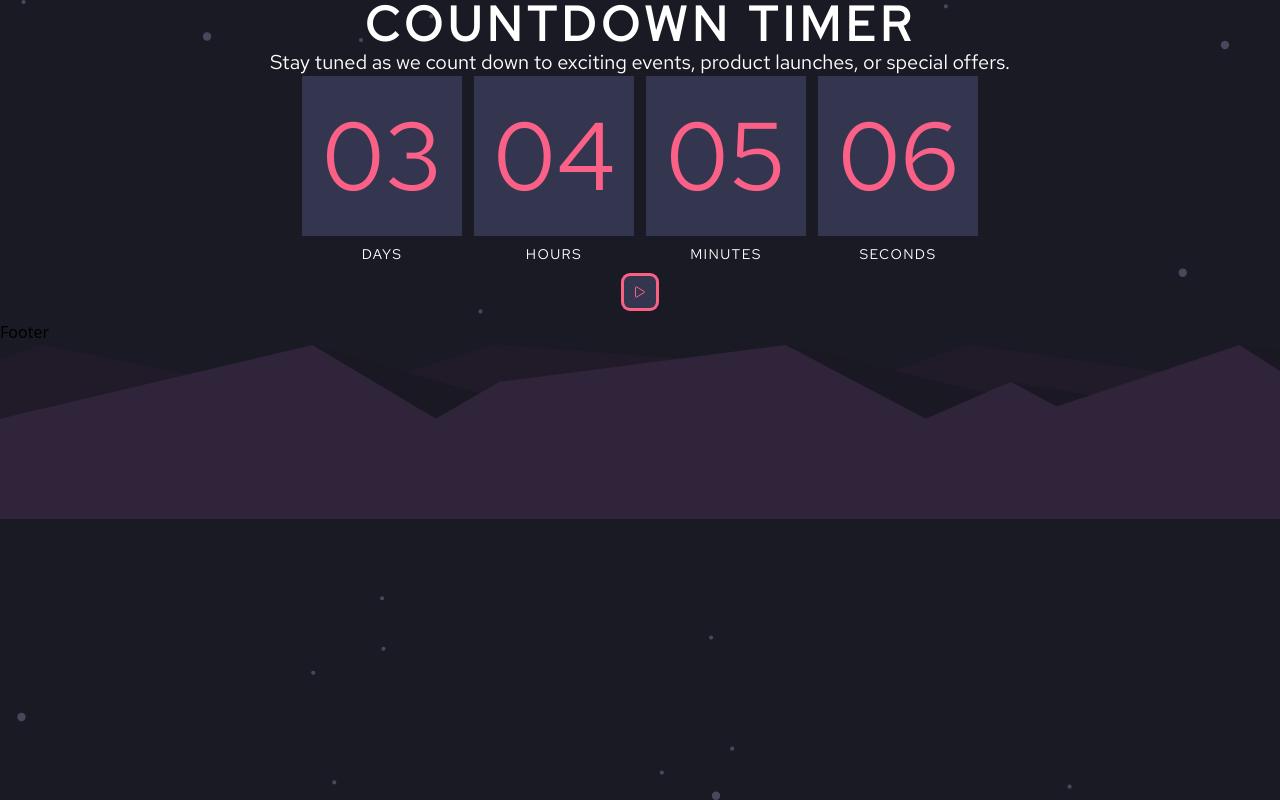
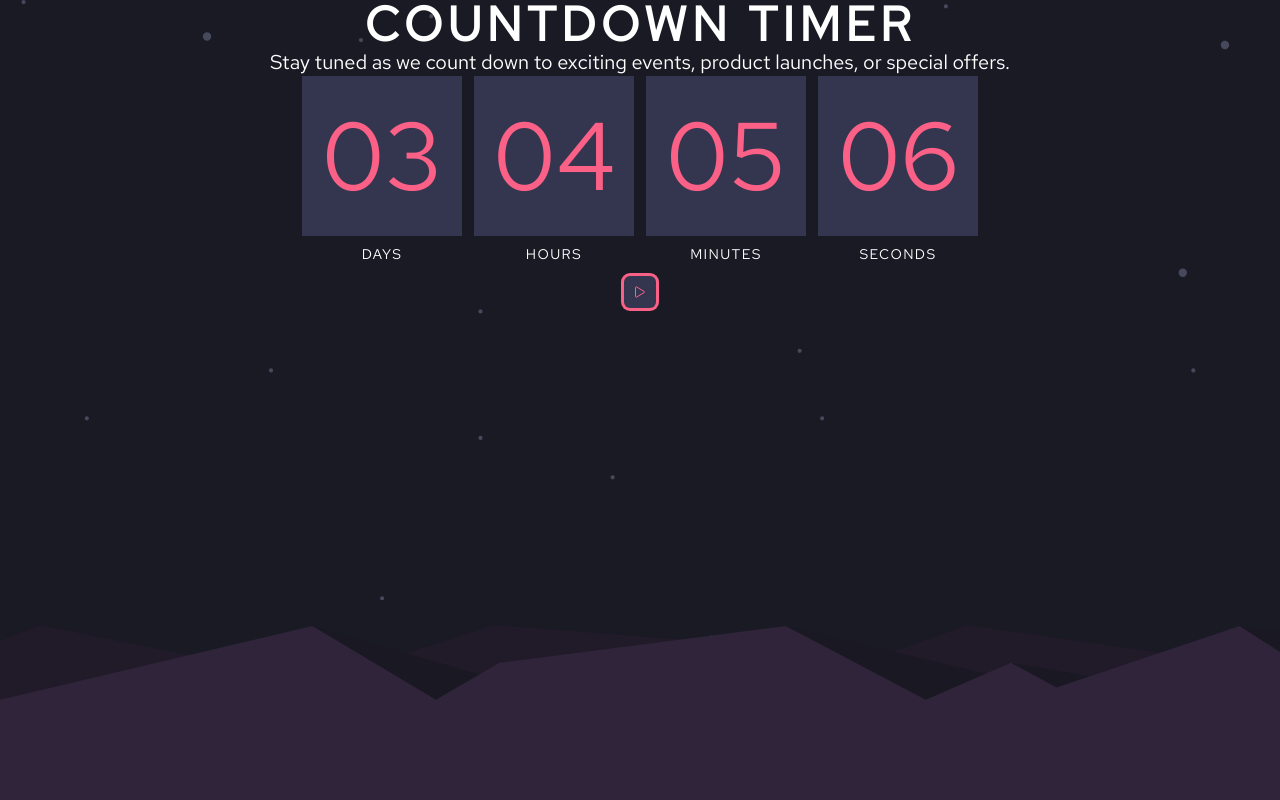
Before and after one commit to ABKodes/countdown-timer, a React (Vite) app: page / in a window 1280 px wide. Built offline with nearby package versions, Linux system fonts and the light colour scheme.

Commit message:
fixed the width

```diff
--- a/src/components/Footer.jsx
+++ b/src/components/Footer.jsx
@@ -2,11 +2,10 @@ import Hills from "../assets/pattern-hills.svg";
 
 function Footer() {
   return (
-    <div className="">
-      <div>Footer</div>
+    <div className="relative h-full">
       <img
         src={Hills}
-        className="flex w-full items-end justify-end"
+        className="absolute bottom-0 right-0 w-full"
         alt="Hills pattern"
       />
     </div>
```
